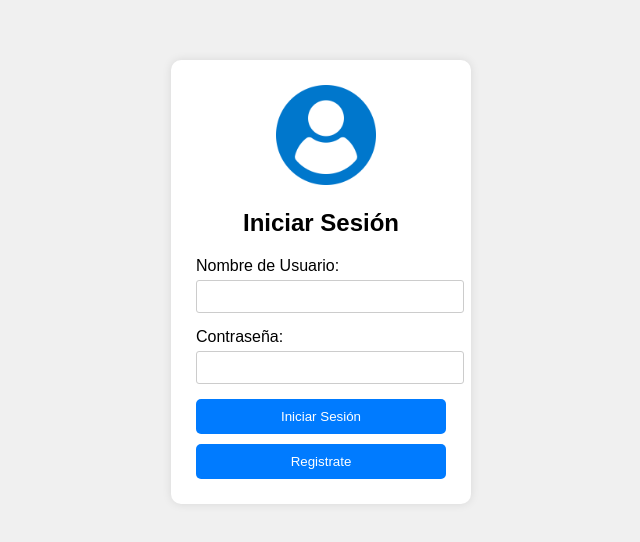
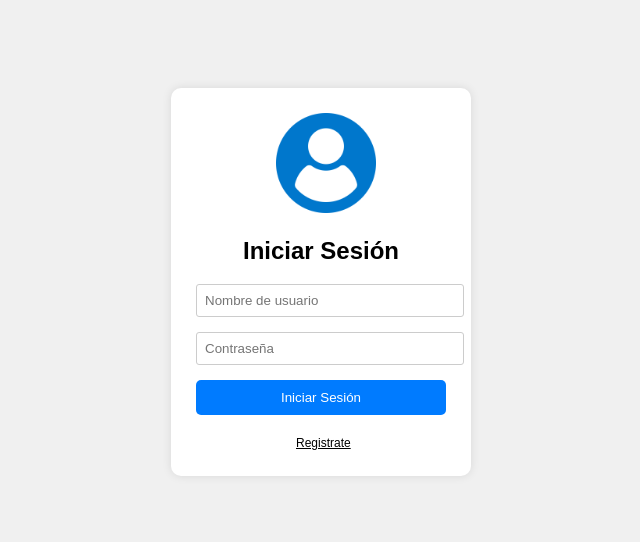
Before and after one commit to JuanMalaver1511/node-express, a website: page public/index.html in a window 1280 px wide. Shown: the part 118-660 px from the top of the page, without its empty margins (319-959 px from the left). Drawn offline with Linux system fonts and the light colour scheme.

Commit message:
solution

```diff
--- a/public/index.html
+++ b/public/index.html
@@ -11,16 +11,14 @@
     <h2>Iniciar Sesión</h2>
     <form action="/authenticate" method="POST">
       <div class="input-group">
-        <label for="username">Nombre de Usuario:</label>
-        <input type="text" id="username" name="username" required>
+        <input type="text" id="username" name="username" placeholder="Nombre de usuario" required>
       </div>
       <div class="input-group">
-        <label for="password">Contraseña:</label>
-        <input type="password" id="password" name="password" required>
+        <input type="password" id="password" name="password" placeholder="Contraseña" required>
       </div>
-      <button type="submit" class="login" value="login">Iniciar Sesión</button>
+      <button type="submit" class="login" value="login">Iniciar Sesión</button><br><br>
     </form>
-    <button type="submit" class="register"> <a href="register.html">Registrate</a></button>
+    <a href="register.html" class="register">Registrate</a>
   </div>
 </body>
 </html>
--- a/public/styles.css
+++ b/public/styles.css
@@ -56,20 +56,15 @@ body {
   }
 
   .register{
-    margin-top: 10px;
-    width: 100%;
+    margin-left: 90px;
     padding: 10px;
     border: none;
     border-radius: 5px;
-    background-color: #007bff;
-    color: #fff;
+    color: black;
     cursor: pointer;
+    font-size: 12px;
   }
 
-  .register a{
-    text-decoration: none;
-    color: #fff;
-  }
   .imagen{
     margin-left: 80px;
     width: 100px;
```
Also changed, not shown: app.js (+13 -21 lines), public/Bienvenida.html (added, +18 -0 lines), public/register.html (+5 -6 lines), public/nota.png (added).
